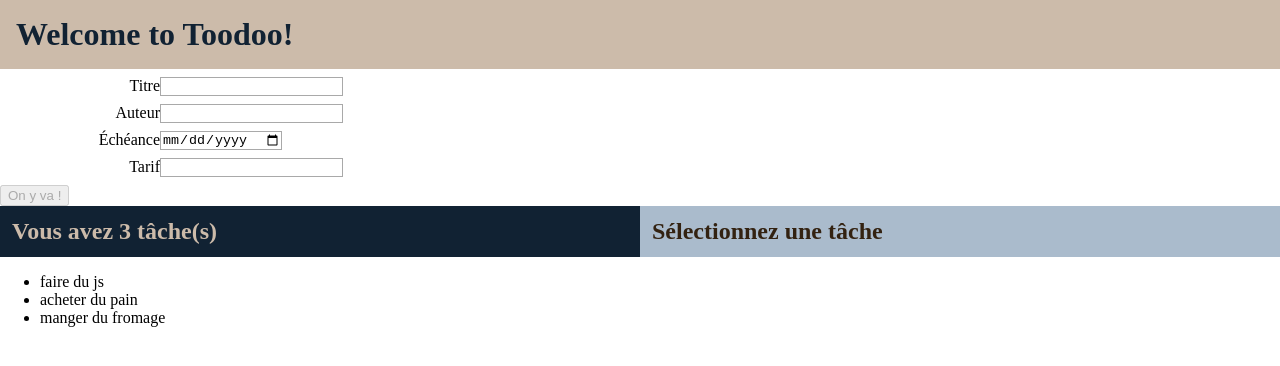
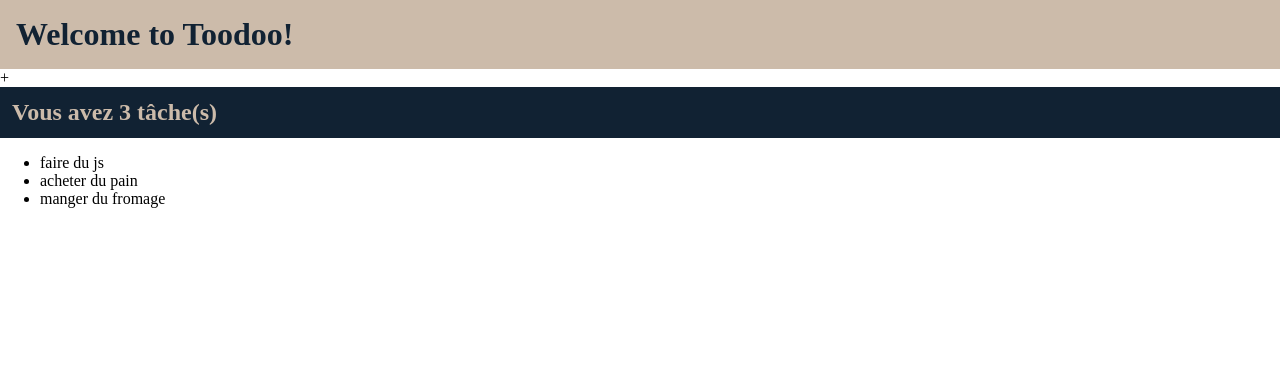
Before and after one commit to pbreteche/poe-angular-tours, an Angular app: page / in a window 1280 px wide. Shown: the top 366 px of the page. Built offline with nearby package versions, Linux system fonts and the light colour scheme.

Commit message:
mise en pace du routeur

```diff
--- a/src/app/app.component.html
+++ b/src/app/app.component.html
@@ -1,10 +1,8 @@
 <h1>
   Welcome to {{ title }}!
 </h1>
+<nav>
+  <a>+</a>
+</nav>
 
-<app-create-form></app-create-form>
-
-<div class="main">
-  <app-todos (selected)="setCurrent($event)"></app-todos>
-  <app-todo-detail [todo]="currentTodo"></app-todo-detail>
-</div>
+<router-outlet></router-outlet>
--- a/src/app/app.module.ts
+++ b/src/app/app.module.ts
@@ -9,6 +9,7 @@ import { CreateFormComponent } from './create-form/create-form.component';
 import {TodoProvider} from './todo-provider';
 import {ALIAS_TOKEN, CONFIG_URL, FACTORY_TOKEN, LOCALE, LOCALE_TOKEN, myFactory, URL_TOKEN} from './config';
 import {HttpClientModule} from '@angular/common/http';
+import {RouterModule} from '@angular/router';
 
 @NgModule({
   declarations: [
@@ -21,6 +22,9 @@ import {HttpClientModule} from '@angular/common/http';
     BrowserModule,
     FormsModule,
     HttpClientModule,
+    RouterModule.forRoot([
+      { path: '**', component: TodosComponent }
+    ]),
   ],
   providers: [
     TodoProvider,
```
